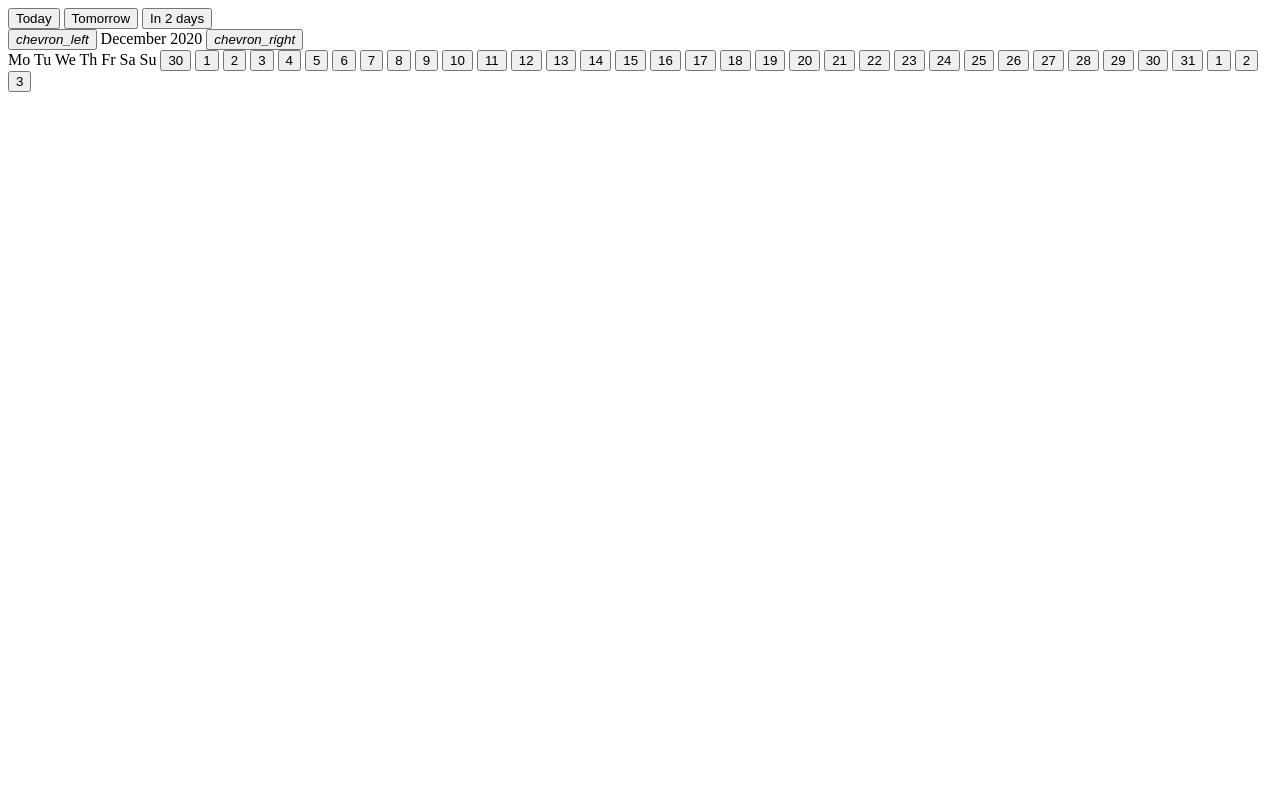
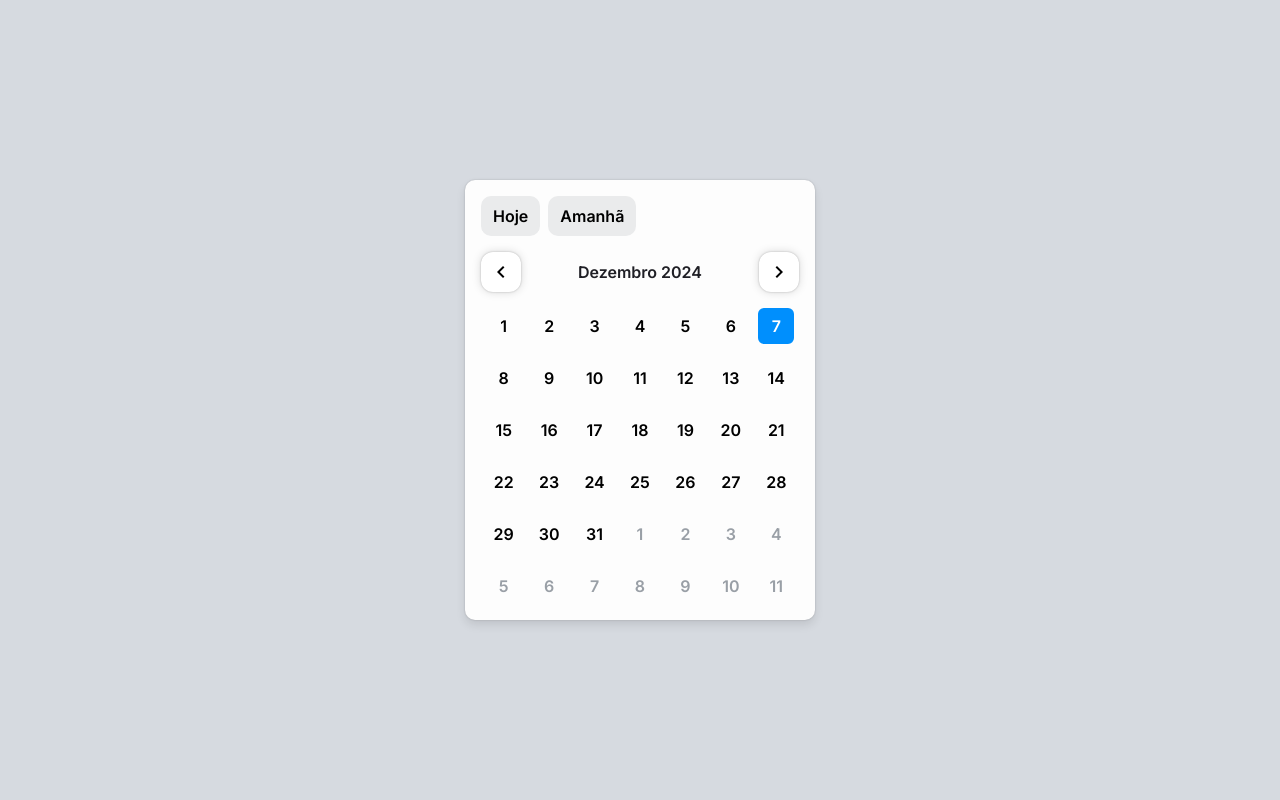
Before and after one commit to Victor0000000000/projetoapae, a PHP site: page /calendario.html in a window 1280 px wide. Run offline with PHP 8.4, Linux system fonts and the light colour scheme.

Commit message:
calendario

```diff
--- a/calendario.css
+++ b/calendario.css
@@ -23,26 +23,30 @@ body {
 	justify-content: center;
 	background-color: var(--c-bg-primary);
 	color: var(--c-text-primary);
+	margin: 0;
+	padding: 0;
 }
 
 button {
 	font: inherit;
 	cursor: pointer;
-	&:focus {
-		outline: 0;
-	}
 }
 
+button:focus {
+	outline: 0;
+}
 
+/* Estilo do Calendário */
 .datepicker {
 	width: 95%;
 	max-width: 350px;
 	background-color: var(--c-bg-tertiary);
 	border-radius: 10px;
-	box-shadow: 0 0 2px 0 rgba(#000, .2), 0 5px 10px 0 rgba(#000, .1);
+	box-shadow: 0 0 2px 0 rgba(0, 0, 0, 0.2), 0 5px 10px 0 rgba(0, 0, 0, 0.1);
 	padding: 1rem;
 }
 
+/* Topo do Calendário */
 .datepicker-top {
 	margin-bottom: 1rem;
 }
@@ -64,6 +68,7 @@ button {
 	font-weight: 600;
 }
 
+/* Navegação do Mês */
 .month-selector {
 	display: flex;
 	justify-content: space-between;
@@ -75,17 +80,18 @@ button {
 	align-items: center;
 	justify-content: center;
 	border: 0;
-	background-color:#FFF;
+	background-color: #FFF;
 	border-radius: 12px;
 	width: 2.5rem;
 	height: 2.5rem;
-	box-shadow: 0 0 2px 0 rgba(#000,.25), 0 0 10px 0 rgba(#000, .15);
+	box-shadow: 0 0 2px 0 rgba(0, 0, 0, 0.25), 0 0 10px 0 rgba(0, 0, 0, 0.15);
 }
 
 .month-name {
 	font-weight: 600;
 }
 
+/* Corpo do Calendário */
 .datepicker-calendar {
 	display: grid;
 	grid-template-columns: repeat(7, 1fr);
@@ -103,6 +109,7 @@ button {
 	justify-self: center;
 }
 
+/* Datas */
 .date {
 	border: 0;
 	padding: 0;
@@ -116,22 +123,25 @@ button {
 	border: 2px solid transparent;
 	background-color: transparent;
 	cursor: pointer;
-	&:focus {
-		outline: 0;
-		color: var(--c-theme-primary);
-		border: 2px solid var(--c-theme-primary-accent);
-	}
+}
+
+.date:focus {
+	outline: 0;
+	color: var(--c-theme-primary);
+	border: 2px solid var(--c-theme-primary-accent);
 }
 
 .faded {
 	color: var(--c-text-secondary);
+	cursor: not-allowed;
 }
 
 .current-day {
 	color: #FFF;
 	border-color: var(--c-theme-primary);
 	background-color: var(--c-theme-primary);
-	&:focus {
-		background-color: var(--c-theme-primary-accent);
-	}
 }
+
+.current-day:focus {
+	background-color: var(--c-theme-primary-accent);
+}
--- a/calendario.html
+++ b/calendario.html
@@ -1,58 +1,31 @@
+<!DOCTYPE html>
+<html lang="en">
+<head>
+    <meta charset="UTF-8">
+    <meta name="viewport" content="width=device-width, initial-scale=1.0">
+    <link href="https://fonts.googleapis.com/icon?family=Material+Icons" rel="stylesheet"> <!-- Ícones do Google -->
+    <link rel="stylesheet" type="text/css" href="calendario.css"> <!-- CSS externo -->
+    <title>Calendário</title>
+</head>
+<body>
     <div class="datepicker">
         <div class="datepicker-top">
             <div class="btn-group">
-			<button class="tag">Today</button>
-			<button class="tag">Tomorrow</button>
-			<button class="tag">In 2 days</button>
+                <button class="tag" onclick="goToToday()">Hoje</button>
+                <button class="tag" onclick="goToTomorrow()">Amanhã</button>
             </div>
             <div class="month-selector">
-			<button class="arrow"><i class="material-icons">chevron_left</i></button>
-			<span class="month-name">December 2020</span>
-			<button class="arrow"><i class="material-icons">chevron_right</i></button>
+                <button class="arrow" onclick="changeMonth(-1)">
+                    <i class="material-icons">chevron_left</i>
+                </button>
+                <span class="month-name" id="month-name"></span>
+                <button class="arrow" onclick="changeMonth(1)">
+                    <i class="material-icons">chevron_right</i>
+                </button>
             </div>
         </div>
-	<div class="datepicker-calendar">
-		<span class="day">Mo</span>
-		<span class="day">Tu</span>
-		<span class="day">We</span>
-		<span class="day">Th</span>
-		<span class="day">Fr</span>
-		<span class="day">Sa</span>
-		<span class="day">Su</span>
-		<button class="date faded">30</button>
-		<button class="date">1</button>
-		<button class="date">2</button>
-		<button class="date">3</button>
-		<button class="date">4</button>
-		<button class="date">5</button>
-		<button class="date">6</button>
-		<button class="date">7</button>
-		<button class="date">8</button>
-		<button class="date current-day">9</button>
-		<button class="date">10</button>
-		<button class="date">11</button>
-		<button class="date">12</button>
-		<button class="date">13</button>
-		<button class="date">14</button>
-		<button class="date">15</button>
-		<button class="date">16</button>
-		<button class="date">17</button>
-		<button class="date">18</button>
-		<button class="date">19</button>
-		<button class="date">20</button>
-		<button class="date">21</button>
-		<button class="date">22</button>
-		<button class="date">23</button>
-		<button class="date">24</button>
-		<button class="date">25</button>
-		<button class="date">26</button>
-		<button class="date">27</button>
-		<button class="date">28</button>
-		<button class="date">29</button>
-		<button class="date">30</button>
-		<button class="date">31</button>
-		<button class="date faded">1</button>
-		<button class="date faded">2</button>
-		<button class="date faded">3</button>
+        <div class="datepicker-calendar" id="calendar"></div>
     </div>
-</div>
+    <script src="calendario.js"></script>
+</body>
+</html>
--- /dev/null
+++ b/calendario.js
@@ -0,0 +1,95 @@
+const calendar = document.getElementById('calendar');
+const monthName = document.getElementById('month-name');
+
+let currentDate = new Date();
+
+const months = [
+    'Janeiro', 'Fevereiro', 'Março', 'Abril', 'Maio', 'Junho',
+    'Julho', 'Agosto', 'Setembro', 'Outubro', 'Novembro', 'Dezembro'
+];
+
+let selectedDay = null; // Para armazenar o dia selecionado
+
+function renderCalendar() {
+    calendar.innerHTML = ''; // Limpa o calendário anterior
+    const year = currentDate.getFullYear();
+    const month = currentDate.getMonth();
+    monthName.textContent = `${months[month]} ${year}`;
+
+    // Dias do mês
+    const firstDay = new Date(year, month, 1).getDay(); // Primeiro dia do mês
+    const daysInMonth = new Date(year, month + 1, 0).getDate(); // Último dia do mês
+    const prevDays = new Date(year, month, 0).getDate(); // Dias do mês anterior
+
+    // Dias do mês anterior
+    for (let i = firstDay; i > 0; i--) {
+        const day = document.createElement('button');
+        day.className = 'date faded';
+        day.textContent = prevDays - i + 1;
+        calendar.appendChild(day);
+    }
+
+    // Dias do mês atual
+    for (let i = 1; i <= daysInMonth; i++) {
+        const day = document.createElement('button');
+        day.className = 'date';
+        if (i === currentDate.getDate() && month === new Date().getMonth() && year === new Date().getFullYear()) {
+            day.classList.add('current-day');
+        }
+        day.textContent = i;
+
+        // Evento de clique para alterar a cor do dia
+        day.addEventListener('click', () => selectDay(day));
+        calendar.appendChild(day);
+    }
+
+    // Dias do próximo mês
+    const totalCells = firstDay + daysInMonth;
+    const nextDays = 42 - totalCells; // Garante 6 linhas completas
+    for (let i = 1; i <= nextDays; i++) {
+        const day = document.createElement('button');
+        day.className = 'date faded';
+        day.textContent = i;
+        calendar.appendChild(day);
+    }
+}
+
+function selectDay(day) {
+    // Se o dia já estiver selecionado, remove a seleção (volta à cor original)
+    if (selectedDay === day) {
+        day.style.backgroundColor = '';
+        day.style.color = '';
+        selectedDay = null;
+    } else {
+        // Se outro dia estava selecionado, volta à cor original
+        if (selectedDay) {
+            selectedDay.style.backgroundColor = '';
+            selectedDay.style.color = '';
+        }
+
+        // Marca o dia selecionado com a cor vermelha
+        day.style.backgroundColor = 'red';
+        day.style.color = 'white';
+        selectedDay = day;
+    }
+}
+
+function changeMonth(delta) {
+    currentDate.setMonth(currentDate.getMonth() + delta);
+    renderCalendar();
+}
+
+function goToToday() {
+    currentDate = new Date();
+    renderCalendar();
+}
+
+function goToTomorrow() {
+    const tomorrow = new Date();
+    tomorrow.setDate(tomorrow.getDate() + 1);
+    currentDate = tomorrow;
+    renderCalendar();
+}
+
+// Inicializa o calendário
+renderCalendar();
--- a/inicio.php
+++ b/inicio.php
@@ -55,7 +55,7 @@ if (!isset($_SESSION['cod'])) {
 
 
 
-       <li><a class="link-menu" href="Galeria.php">Calendario</a></li>
+       <li><a class="link-menu" href="calendario.html">Calendario</a></li>
         <li><a class="link-menu" href="premiacao.php">Cadastrar documentos</a></li>
 
 
```
Lines whose indentation alone changed are shown as unchanged.
